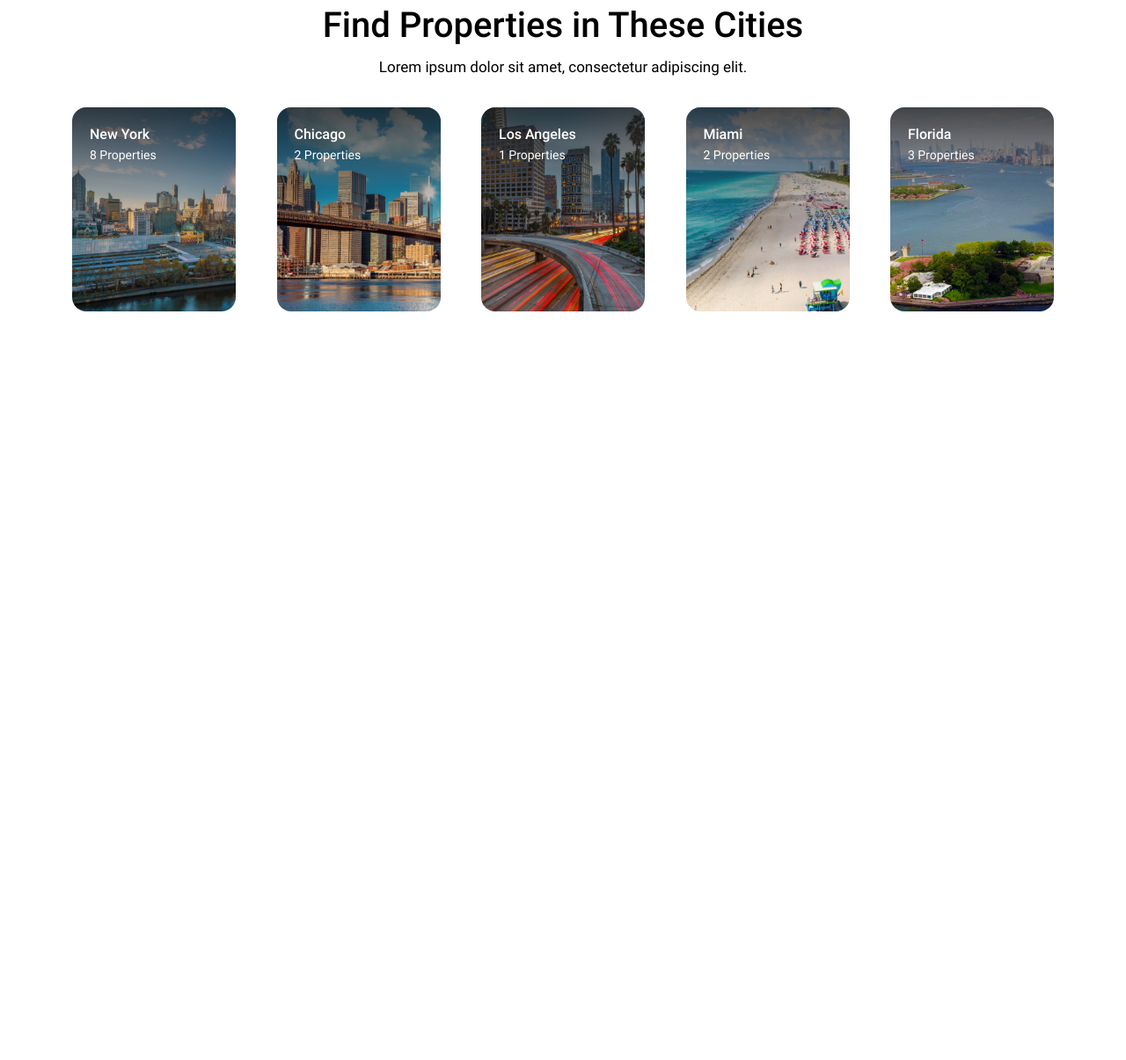
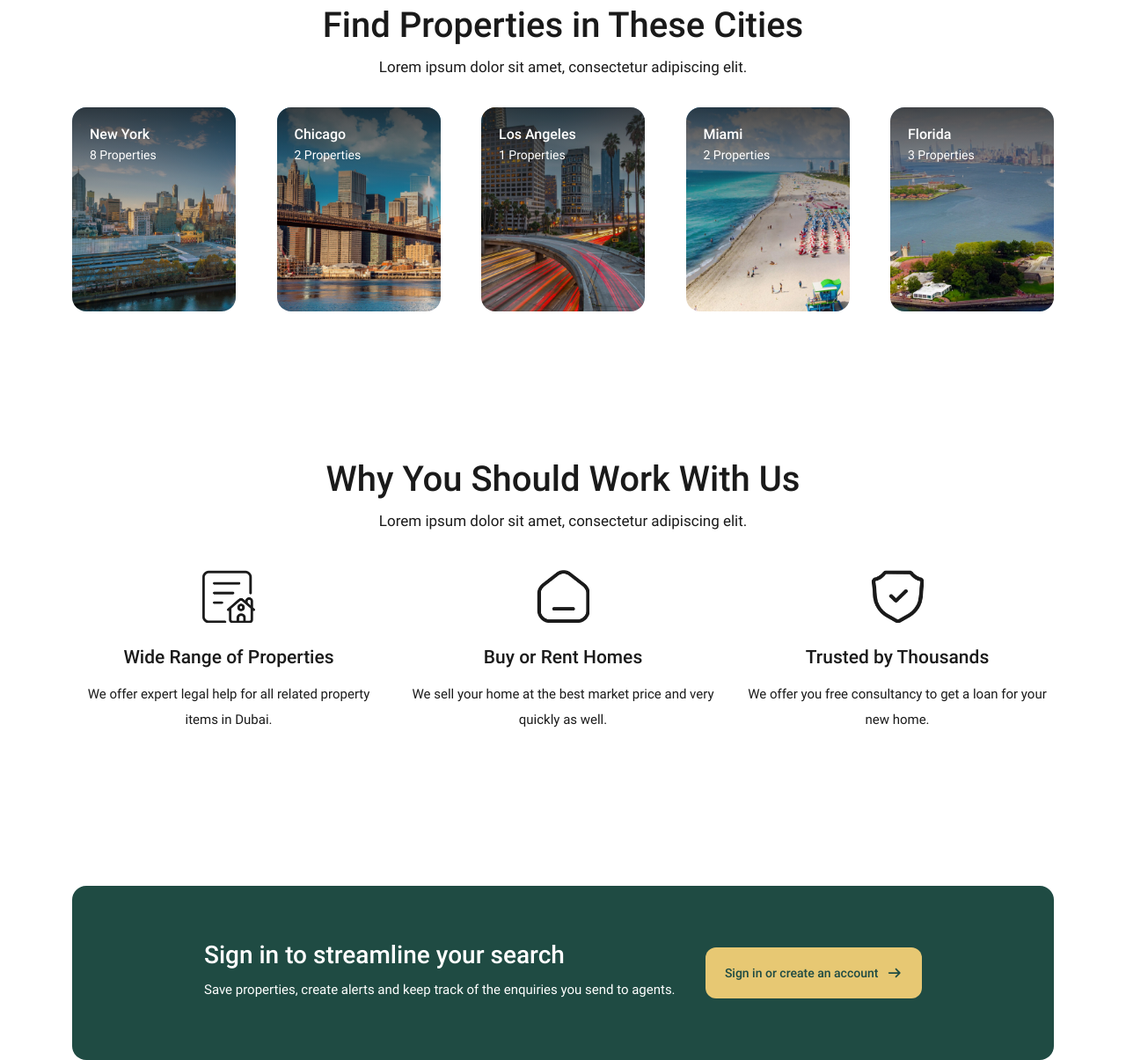
Before and after one commit to MBNurbhanej72/JustHome, a plain HTML site: page index.html in a window 1280 px wide. Shown: the part 807-2012 px from the top of the page at 88% size. Before the commit the page ends 1209 px from the top, so only its background shows below. Drawn offline with Linux system fonts and the light colour scheme.

Commit message:
Work & Sign in Section Completed

```diff
--- a/assets/css/style.css
+++ b/assets/css/style.css
@@ -43,11 +43,18 @@
 
 :root {
   --yellow-color: #E7C873;
+  --green-color: #1F4B43;
   --black2-color: #1A1A1A;
   --grey-color: #969696;
   --border-color: #FFFFFF12;
   --white-color: #fff;
   --black-color: #000;
+}
+
+
+
+body {
+  color: var(--black2-color);
 }
 
 
@@ -225,7 +232,6 @@ header {
 
 .hero-btn {
   background-color: var(--yellow-color);
-  color: var(--black-color);
   border: 1px solid var(--yellow-color);
   border-radius: 12px;
   padding: 12.75px 31px 13.25px;
@@ -389,26 +395,30 @@ header {
 
 /*=====  Start Cities Property Section  =====*/
 
-.cities-top h3 {
+.cities-section {
+  margin-top: 212px;
+}
+
+.cities-top h3,
+.work-top h3 {
   font-family: "Roboto-Medium";
   font-size: 40px;
   line-height: 52px;
   text-align: center;
-  margin-top: 212px;
-  color: var(--black-color);
   margin-bottom: 5px !important;
 }
 
-.cities-top p {
+.cities-top p,
+.work-top p {
   font-size: 17px;
   line-height: 32.3px;
   text-align: center;
-  color: var(--black-color);
   margin-bottom: 0 !important;
 }
 
 .cities-bottom {
   justify-content: space-between;
+  padding-bottom: 20px;
 }
 
 .cities-div {
@@ -473,7 +483,142 @@ header {
 
 
 
+/*=====  Start Work Section  =====*/
+
+.work-section {
+  margin-top: 145px;
+}
+
+.work-bottom {
+  margin-top: 40px;
+}
+
+.work-card {
+  display: flex;
+  flex-direction: column;
+  align-items: center;
+  height: 100%;
+}
+
+.work-card-img {
+  height: 60px;
+  width: 60px;
+}
+
+.work-card h3 {
+  font-family: "Roboto-Medium";
+  font-size: 21px;
+  line-height: 25.2px;
+  text-align: center;
+  margin: 27px 0 15px;
+}
+
+.work-card p {
+  font-size: 15px;
+  line-height: 28.5px;
+  text-align: center;
+  margin-bottom: 0;
+}
+
+/*=====  End Work Section  =====*/
+
+
+
+/*=====  Start Sign in Section  =====*/
+
+.sign-in-section {
+  margin-top: 175px;
+}
+
+.sign-in-section .container {
+  background-color: var(--green-color);
+  padding: 85px 150px;
+  border-radius: 16px;
+}
+
+.sign-in-content h3 {
+  color: var(--white-color);
+  font-family: "Roboto-Medium";
+  font-size: 30px;
+  line-height: 30px;
+  margin-bottom: 10px;
+}
+
+.sign-in-content p {
+  color: var(--white-color);
+  font-size: 17px;
+  line-height: 32.3px;
+  margin-bottom: 0;
+}
+
+.sign-in-btn {
+  background-color: var(--yellow-color);
+  color: var(--green-color);
+  border-radius: 12px;
+  padding: 0 30px;
+  border: 2px solid transparent;
+  outline: none;
+  font-family: "Roboto-Medium";
+  font-size: 15px;
+  line-height: 54px;
+  text-align: center;
+  display: flex;
+  align-items: center;
+  justify-content: center;
+  gap: 10px;
+  transition: all 0.5s;
+}
+
+.sign-in-btn:hover {
+  background-color: transparent;
+  border: 2px solid var(--yellow-color);
+  color: var(--yellow-color);
+}
+
+.sign-in-btn .fa-arrow-right {
+  color: var(--green-color);
+  font-size: 15px;
+  transition: all 0.5s;
+}
+
+.sign-in-btn:hover .fa-arrow-right {
+  color: var(--yellow-color);
+}
+
+/*=====  End Sign in Section  =====*/
+
+
+
 /* =====  Start Media Queries Section  ===== */
+
+@media only screen and (max-width: 1280px) {
+
+  .sign-in-section .container {
+    padding: 65px 150px;
+  }
+
+  .sign-in-content h3 {
+    font-size: 28px;
+    line-height: 28px;
+  }
+
+  .sign-in-content p {
+    font-size: 15px;
+    line-height: 30px;
+  }
+
+  .sign-in-btn {
+    padding: 0 20px;
+    font-size: 14px;
+    line-height: 54px;
+  }
+
+  .sign-in-btn .fa-arrow-right {
+    font-size: 14px;
+  }
+
+  /*?  B - 1280px to 1400px   xl :- (Large Desktops)  ?*/
+}
 
 @media only screen and (max-width: 1200px) {
 
@@ -481,7 +626,15 @@ header {
     display: none !important;
   }
 
-  /*?  B - 1200px to 1400px   xl :- (Large Desktops)  ?*/
+  .btn-col {
+    padding: 0;
+  }
+
+  .sign-in-btn {
+    padding: 0 10px;
+  }
+
+  /*?  B - 1200px to 1280px   xl :- (Large Desktops)  ?*/
 }
 
 @media only screen and (max-width: 992px) {
@@ -509,17 +662,46 @@ header {
     padding: 10px !important;
   }
 
+  .sign-in-section .container {
+    padding: 60px 130px;
+  }
+
+  .btn-col {
+    justify-content: center !important;
+  }
+
+  .sign-in-btn {
+    width: 100%;
+    margin-top: 20px;
+  }
+
   /*?  B - 992px to 1200px   lg :- (Desktops, Laptops, Large Tablets)  ?*/
 }
 
 @media only screen and (max-width: 768px) {
 
-  .cities-top h3 {
+  .cities-top h3,
+  .work-top h3 {
     font-size: 35px;
   }
 
-  .cities-top p {
+  .cities-top p,
+  .work-top p {
     font-size: 14px;
+  }
+
+  .sign-in-section .container {
+    padding: 50px 70px;
+  }
+
+  .sign-in-content h3 {
+    font-size: 24px;
+    line-height: 30px;
+  }
+
+  .sign-in-content p {
+    font-size: 14px;
+    line-height: 25px;
   }
 
   /*?  768px to 992px   md :- (Tablets and small desktops)  ?*/
@@ -545,12 +727,31 @@ header {
     padding: 12.75px 20px 13.25px;
   }
 
-  .cities-top h3 {
-    font-size: 25px;
-    line-height: 35px;
+  .work-card-img {
+    height: 50px;
+    width: 50px;
   }
 
-  .cities-top p {
+  .work-card h3 {
+    font-size: 18px;
+    line-height: 20px;
+    margin: 20px 0 10px;
+  }
+
+  .work-card p {
+    font-size: 13px;
+    line-height: 21px;
+  }
+
+  .sign-in-section .container {
+    padding: 30px 30px;
+  }
+
+  .sign-in-content h3 {
+    font-size: 22px;
+  }
+
+  .sign-in-content p {
     font-size: 12px;
   }
 
@@ -584,15 +785,6 @@ header {
     height: 13px;
   }
 
-  .cities-top h3 {
-    font-size: 20px;
-    line-height: 25px;
-  }
-
-  .cities-top p {
-    font-size: 10px;
-  }
-
   /*?  sm :- (Landscape and Portrait mobiles)  ?*/
 }
 
--- a/index.html
+++ b/index.html
@@ -180,7 +180,7 @@
         <h3>Find Properties in These Cities</h3>
         <p>Lorem ipsum dolor sit amet, consectetur adipiscing elit.</p>
       </div>
-      <div class="row cities-bottom mb-5 g-0">
+      <div class="row cities-bottom g-0">
         <div class="col-lg-2 col-md-4 col-6">
           <div class="cities-div new-york">
             <img src="assets/images/new-york.jpg" class="new-york-img" alt="">
@@ -224,6 +224,69 @@
 
 
 
+  <!-- =====  Start Work Section  ===== -->
+
+  <div class="work-section">
+    <div class="container">
+      <div class="row work-top">
+        <h3>Why You Should Work With Us</h3>
+        <p>Lorem ipsum dolor sit amet, consectetur adipiscing elit.</p>
+      </div>
+      <div class="row work-bottom justify-content-center">
+        <div class="col-lg-4 col-md-6">
+          <div class="work-card">
+            <img src="assets/images/home-icon.png" class="work-card-img" alt="">
+            <h3>Wide Range of Properties</h3>
+            <p>We offer expert legal help for all related property
+              items in Dubai.</p>
+          </div>
+        </div>
+        <div class="col-lg-4 col-md-6 mt-md-0 mt-5">
+          <div class="work-card">
+            <img src="assets/images/home2-icon.png" class="work-card-img" alt="">
+            <h3>Buy or Rent Homes</h3>
+            <p>We sell your home at the best market price and very
+              quickly as well.</p>
+          </div>
+        </div>
+        <div class="col-lg-4 col-md-6 mt-lg-0 mt-5">
+          <div class="work-card">
+            <img src="assets/images/safe-icon.png" class="work-card-img" alt="">
+            <h3>Trusted by Thousands</h3>
+            <p>We offer you free consultancy to get a loan for your
+              new home.</p>
+          </div>
+        </div>
+      </div>
+    </div>
+  </div>
+
+  <!-- =====  End Work Section  ===== -->
+
+
+
+  <!-- =====  Start Sign in Section  ===== -->
+
+  <div class="sign-in-section container">
+    <div class="container">
+      <div class="row align-items-center">
+        <div class="col-lg-8">
+          <div class="sign-in-content">
+            <h3>Sign in to streamline your search</h3>
+            <p>Save properties, create alerts and keep track of the enquiries you send to agents.</p>
+          </div>
+        </div>
+        <div class="col-lg-4 d-flex justify-content-end btn-col">
+          <button class="sign-in-btn">Sign in or create an account <i class="fa-solid fa-arrow-right"></i> </button>
+        </div>
+      </div>
+    </div>
+  </div>
+
+  <!-- =====  End Sign in Section  ===== -->
+
+
+
   <!-- =====  Bootstrap JS  ===== -->
   <script src="assets/bootstrap/popper.min.js"></script>
   <script src="assets/bootstrap/bootstrap.min.js"></script>
```
